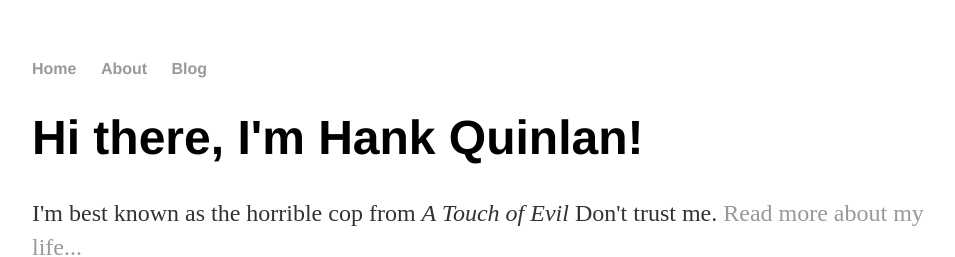
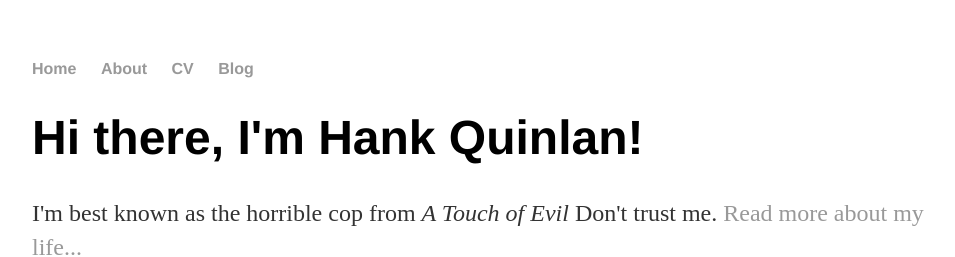
Before and after one commit to CBermingham/CBermingham.github.io, a Jekyll site: the page built from index.html, in a window 1280 px wide. Shown: the top 257 px of the page, without its empty margins (160-1115 px from the left). Built offline with Jekyll 4.4.1, drawn with Linux system fonts in a browser that asks for light colours.

Commit message:
set index to use default

```diff
--- a/index.html
+++ b/index.html
@@ -1,29 +1,8 @@
-<!DOCTYPE html>
-<html>
-	<head>
-		<title>Hank Quinlan, Horrible Cop</title>
-		<!-- link to main stylesheet -->
-		<link rel="stylesheet" type="text/css" href="css/main.css">
-	</head>
-	<body>
-		<nav>
-    		<ul>
-        		<li><a href="/">Home</a></li>
-	        	<li><a href="/about">About</a></li>
-        		<li><a href="/blog">Blog</a></li>
-    		</ul>
-		</nav>
-		<div class="container">
-    		<div class="blurb">
-        		<h1>Hi there, I'm Hank Quinlan!</h1>
-				<p>I'm best known as the horrible cop from <em>A Touch of Evil</em> Don't trust me. <a href="/about">Read more about my life...</a></p>
-    		</div><!-- /.blurb -->
-		</div><!-- /.container -->
-		<footer>
-    		<ul>
-        		<li><a href="mailto:hankquinlanhub@gmail.com">email</a></li>
-        		<li><a href="https://github.com/hankquinlan">github.com/hankquinlan</a></li>
-			</ul>
-		</footer>
-	</body>
-</html>
+---
+layout: default
+title: Hank Quinlan, Horrible Cop
+---
+<div class="blurb">
+	<h1>Hi there, I'm Hank Quinlan!</h1>
+	<p>I'm best known as the horrible cop from <em>A Touch of Evil</em> Don't trust me. <a href="/about">Read more about my life...</a></p>
+</div><!-- /.blurb -->
```
